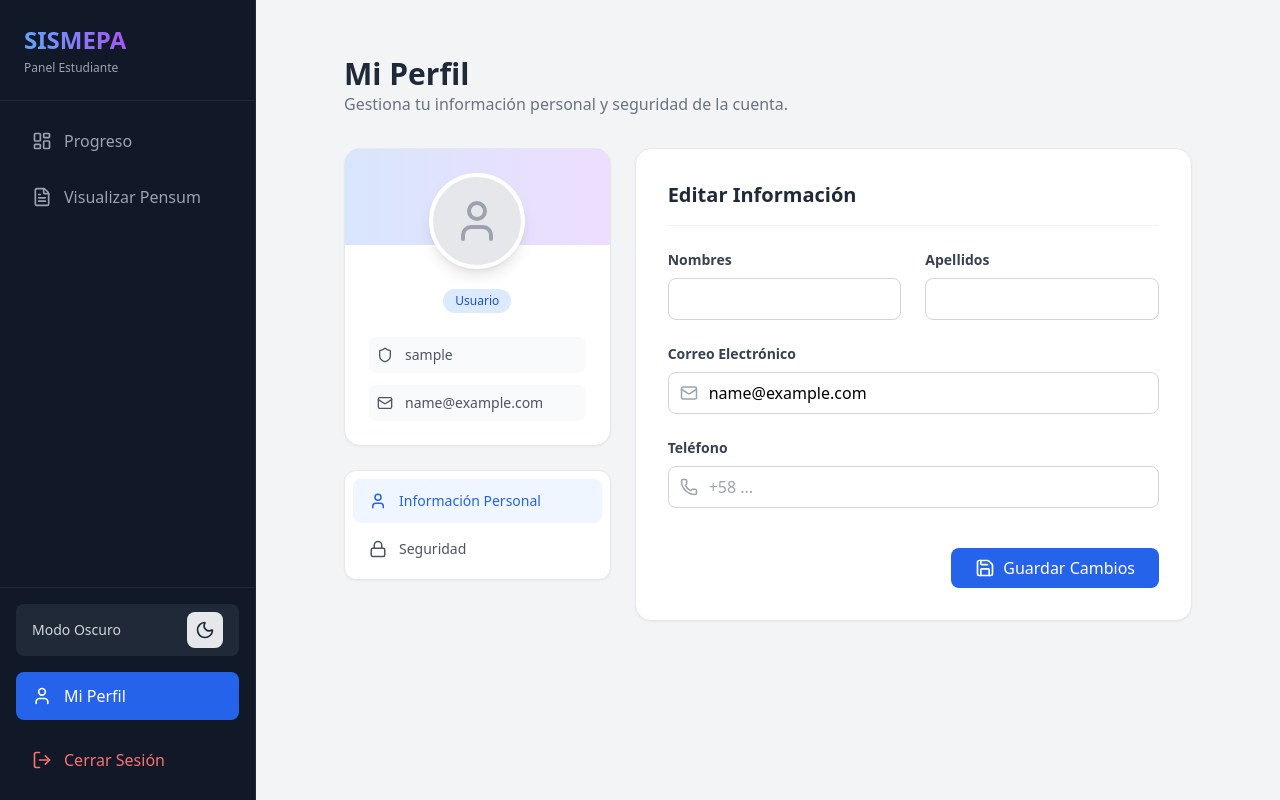
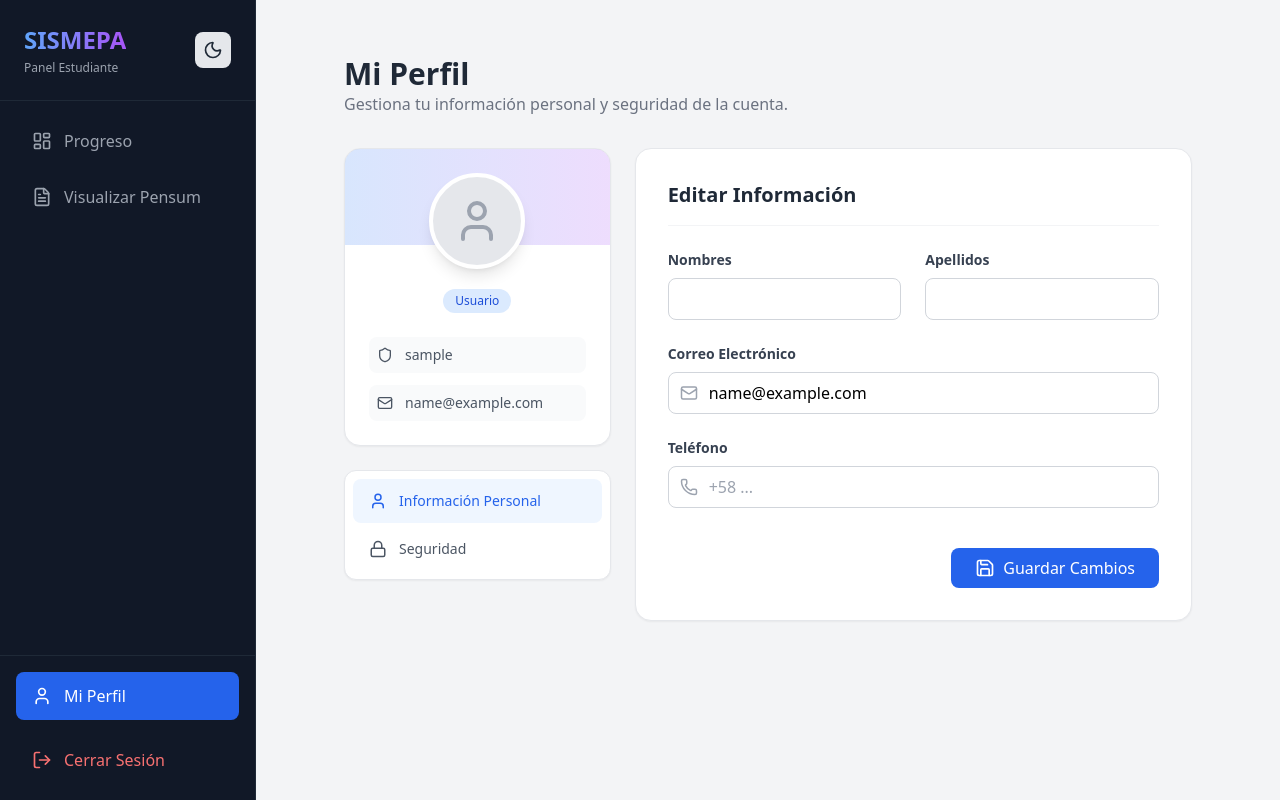
Before and after one commit to LeoVMC/SISMEPA, a React (Vite) app in the folder frontend/: page /profile in a window 1280 px wide. Built offline with nearby package versions, Linux system fonts and the light colour scheme; sample sign-in values are in the browser's storage.

Commit message:
feat: Introduce dynamic sidebar, active users monitoring page, and initial dashboard/pensum pages.

```diff
--- a/frontend/src/components/Dashboard.jsx
+++ b/frontend/src/components/Dashboard.jsx
@@ -257,7 +257,7 @@ const Dashboard = () => {
                         <div key={subj.id}>
                           <button
                             onClick={() => setExpandedSubject(expandedSubject === subj.id ? null : subj.id)}
-                            className="w-full flex items-center justify-between p-2 pl-4 text-sm text-gray-600 dark:text-gray-300 hover:bg-gray-50 dark:hover:bg-gray-800 rounded transition-colors"
+                            className="w-full flex items-center justify-between p-2 pl-4 text-sm text-left text-gray-600 dark:text-gray-300 hover:bg-gray-50 dark:hover:bg-gray-800 rounded transition-colors"
                           >
                             <span>{subj.name}</span>
                             {expandedSubject === subj.id ? <ChevronDown size={14} /> : <ChevronRight size={14} />}
--- a/frontend/src/components/Sidebar.jsx
+++ b/frontend/src/components/Sidebar.jsx
@@ -54,10 +54,15 @@ export default function Sidebar({ isOpen, onClose }) {
                     </h1>
                     <p className="text-xs text-gray-400 mt-1">{panelLabel}</p>
                 </div>
-                {/* Botón cerrar para móvil */}
-                <button onClick={onClose} className="lg:hidden text-gray-400 hover:text-white">
-                    <X size={20} />
-                </button>
+                <div className="flex items-center gap-3">
+                    <div className="hidden lg:block">
+                        <ThemeToggle />
+                    </div>
+                    {/* Botón cerrar para móvil */}
+                    <button onClick={onClose} className="lg:hidden text-gray-400 hover:text-white">
+                        <X size={20} />
+                    </button>
+                </div>
             </div>
 
             <nav className="flex-1 p-4 space-y-2">
@@ -81,10 +86,7 @@ export default function Sidebar({ isOpen, onClose }) {
             </nav>
 
             <div className="p-4 border-t border-gray-800 space-y-4">
-                <div className="flex items-center justify-between px-4 py-2 bg-gray-800 rounded-lg">
-                    <span className="text-sm font-medium text-gray-300">Modo Oscuro</span>
-                    <ThemeToggle />
-                </div>
+
 
                 <Link
                     to="/profile"
@@ -106,6 +108,6 @@ export default function Sidebar({ isOpen, onClose }) {
                     <span className="font-medium">Cerrar Sesión</span>
                 </button>
             </div>
-        </div>
+        </div >
     )
 }
--- a/frontend/src/pages/ActiveUsersPage.jsx
+++ b/frontend/src/pages/ActiveUsersPage.jsx
@@ -145,7 +145,7 @@ export default function ActiveUsersPage() {
 
             {/* Filtros y Búsqueda */}
             <div className="bg-white dark:bg-gray-900 p-4 rounded-xl shadow-sm border border-gray-200 dark:border-gray-800 flex flex-col md:flex-row gap-4 justify-between">
-                <div className="flex gap-2 bg-gray-100 dark:bg-gray-800 p-1 rounded-lg self-start">
+                <div className="flex flex-wrap gap-2 bg-gray-100 dark:bg-gray-800 p-1 rounded-lg w-full md:w-auto self-start">
                     <button
                         onClick={() => setFilter('all')}
                         className={`px-3 py-1.5 text-sm rounded-md transition-all ${filter === 'all' ? 'bg-white dark:bg-gray-700 shadow text-blue-600 dark:text-blue-400' : 'text-gray-500'}`}
--- a/frontend/src/pages/PensumPage.jsx
+++ b/frontend/src/pages/PensumPage.jsx
@@ -843,14 +843,13 @@ export default function PensumPage() {
                 </button>
             </div>
 
-            <div className="flex-1 overflow-x-auto pb-4">
             {/* Visual Legend */}
             {(() => {
                 const isAdmin = isAdminUser()
                 const isDocente = userData?.role === 'Docente' || (userData?.groups && userData.groups.some(g => g.name === 'Docente'))
 
                 return (
-                        <div className="flex flex-wrap gap-4 px-1 mb-4 text-xs font-medium text-gray-500 dark:text-gray-400">
+                    <div className="flex flex-wrap gap-4 px-1 mb-2 text-xs font-medium text-gray-500 dark:text-gray-400">
                         {/* Green Border Legend (Admin/Docente Only) */}
                         {(isAdmin || isDocente) && (
                             <div className="flex items-center gap-2">
@@ -871,6 +870,8 @@ export default function PensumPage() {
                     </div>
                 )
             })()}
+
+            <div className="flex-1 overflow-x-auto pb-4">
 
                 <div className="flex gap-6 min-w-max">
                     {pensumData.length > 0 ? (
```
Lines whose indentation alone changed are shown as unchanged.
